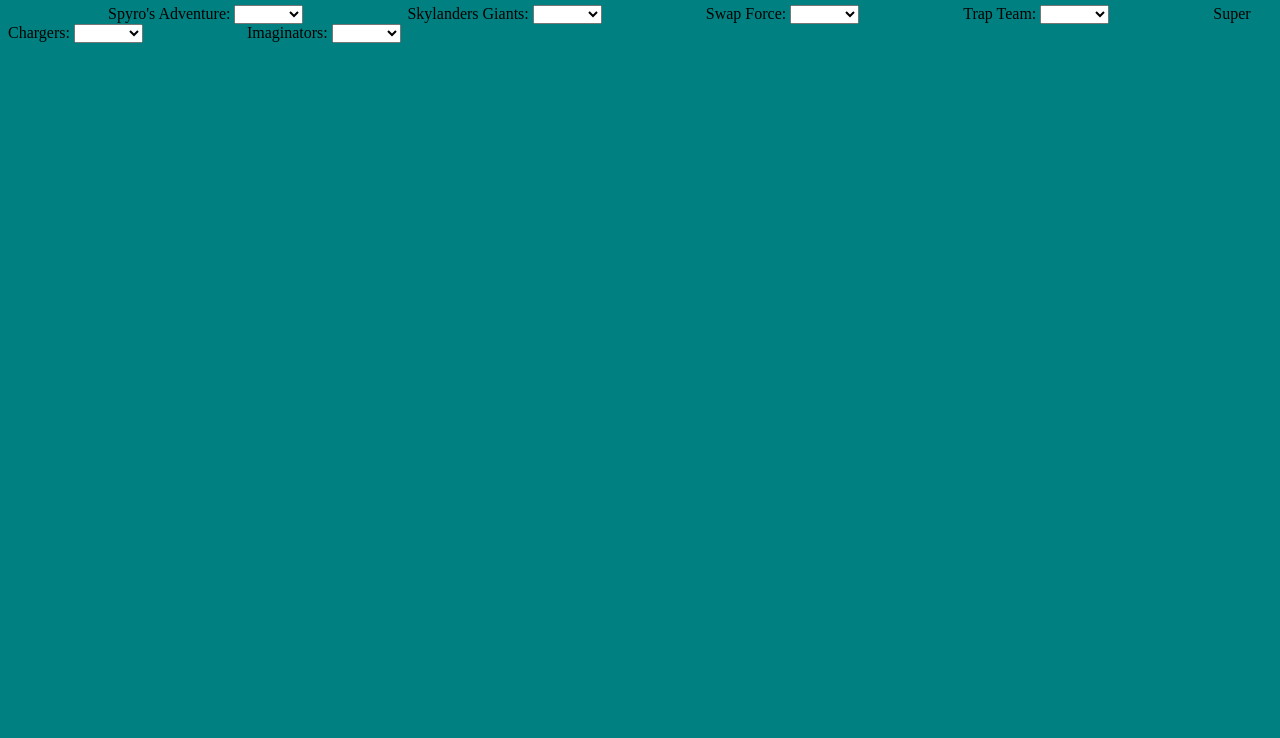
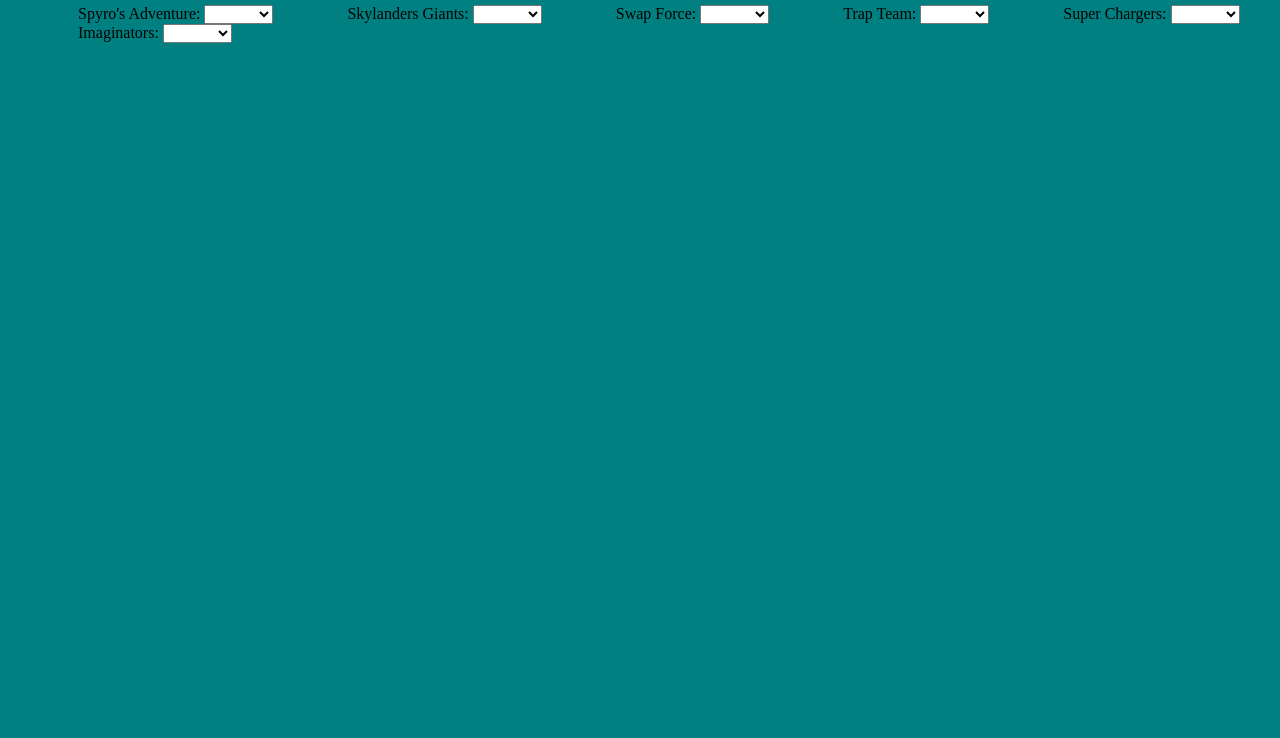
Before and after one commit to NFC-Playplace/NFC-Playplace.github.io, a plain HTML site: page skylanders/skylanders.html in a window 1280 px wide. Shown: the part 62-800 px from the top of the page. Drawn offline with Linux system fonts and the light colour scheme.

Commit message:
Update skylanders.css

```diff
--- a/skylanders/skylanders.css
+++ b/skylanders/skylanders.css
@@ -6,7 +6,7 @@ body{
   text-align: center;
 }
 .label{
-  margin-left: 100px;
+  margin-left: 70px;
   text-align:center;
 }
 #Title{
```
